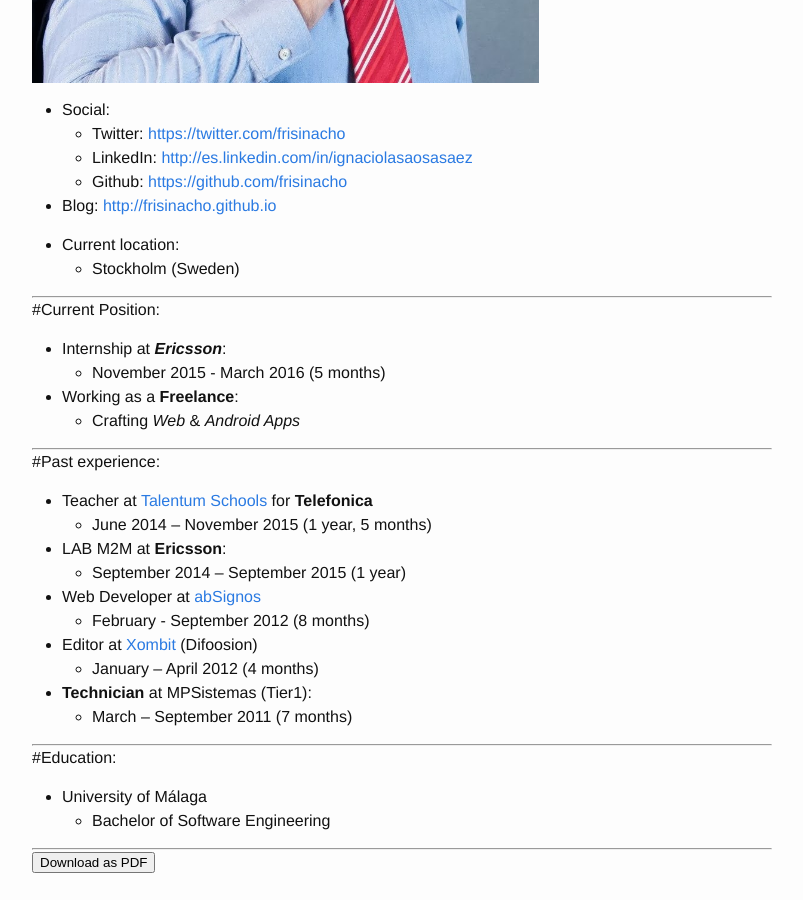
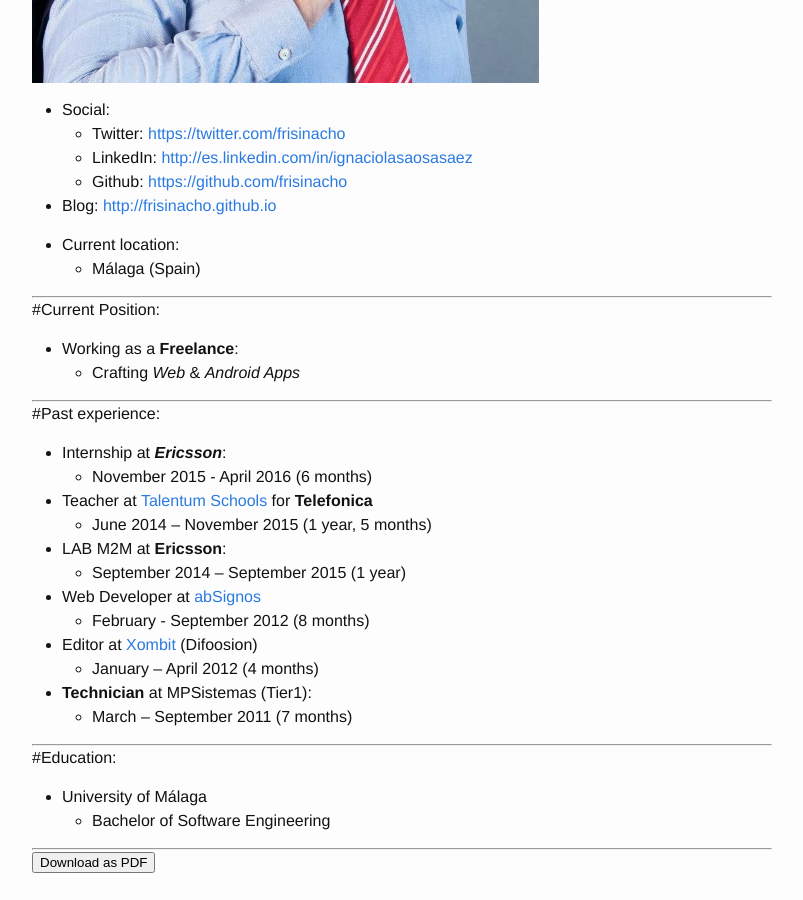
Before and after one commit to frisinacho/frisinacho.github.io, a Jekyll site: the page built from pages/cv.md, in a window 1280 px wide and 900 px high, scrolled down 661 px. Shown: the whole window, without its empty margins (238-1041 px from the left). Built offline with Jekyll 4.4.1, drawn with Linux system fonts in a browser that asks for light colours.

Commit message:
Keeping CV up to date

```diff
--- a/pages/cv.md
+++ b/pages/cv.md
@@ -15,19 +15,16 @@
 - Social:
 	* Twitter: <https://twitter.com/{{ frisinacho.twitter }}>
 	* LinkedIn: <http://es.linkedin.com/in/{{ frisinacho.linkedin }}>
-	* Github: <https://github.com/{{ frisinacho.github}}>
+	* Github: <https://github.com/{{ frisinacho.github }}>
 
 - Blog: <{{ site.url }}>
 
 - Current location:
-	- Stockholm (Sweden)
+	- Málaga (Spain)
 
 ---
 
 #Current Position:
-
-- Internship at __*Ericsson*__:
-	* November 2015 - March 2016 (5 months)
 
 - Working as a __Freelance__:
 	* Crafting _Web_ & _Android Apps_
@@ -35,6 +32,9 @@
 ---
 
 #Past experience:
+
+- Internship at __*Ericsson*__:
+	* November 2015 - April 2016 (6 months)
 
 - Teacher at [Talentum Schools](http://talentumschools.com/) for __Telefonica__
 	* June 2014 – November 2015 (1 year, 5 months)
```
